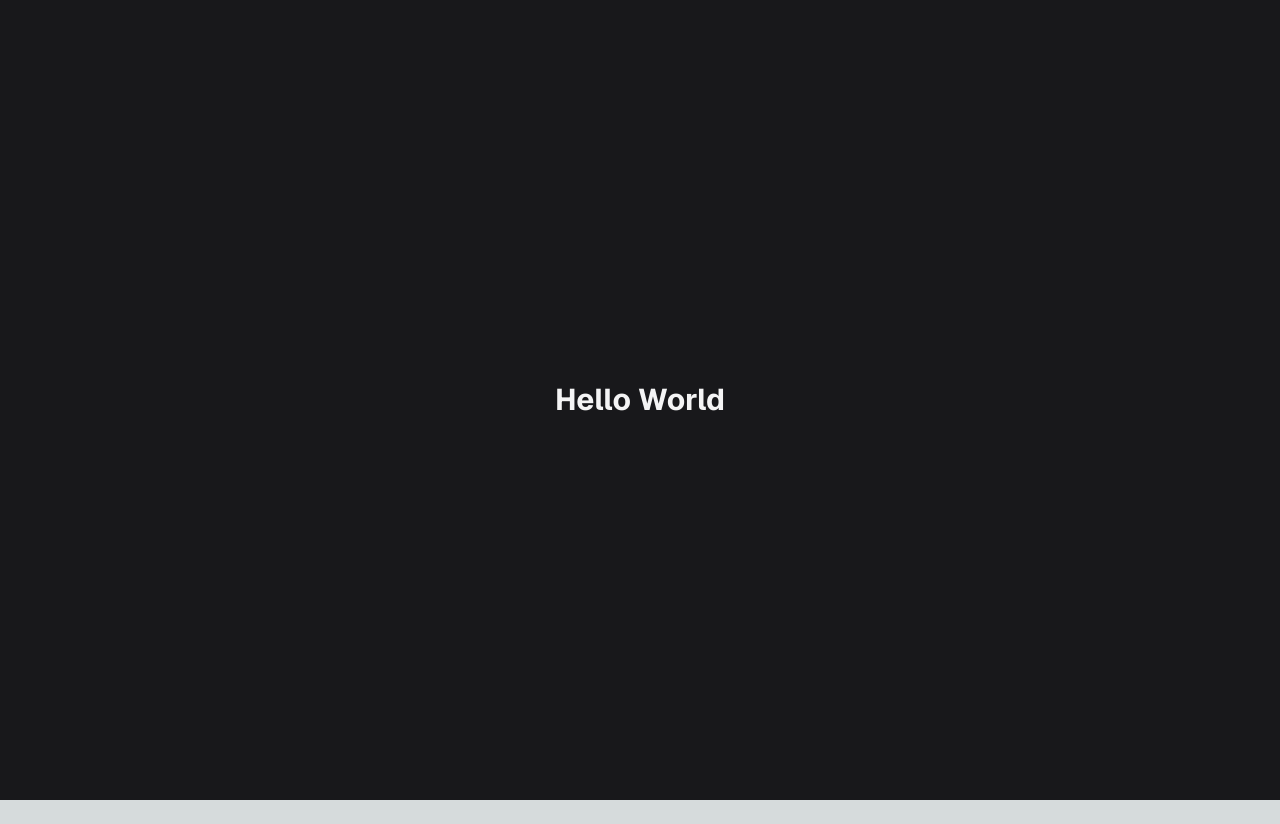
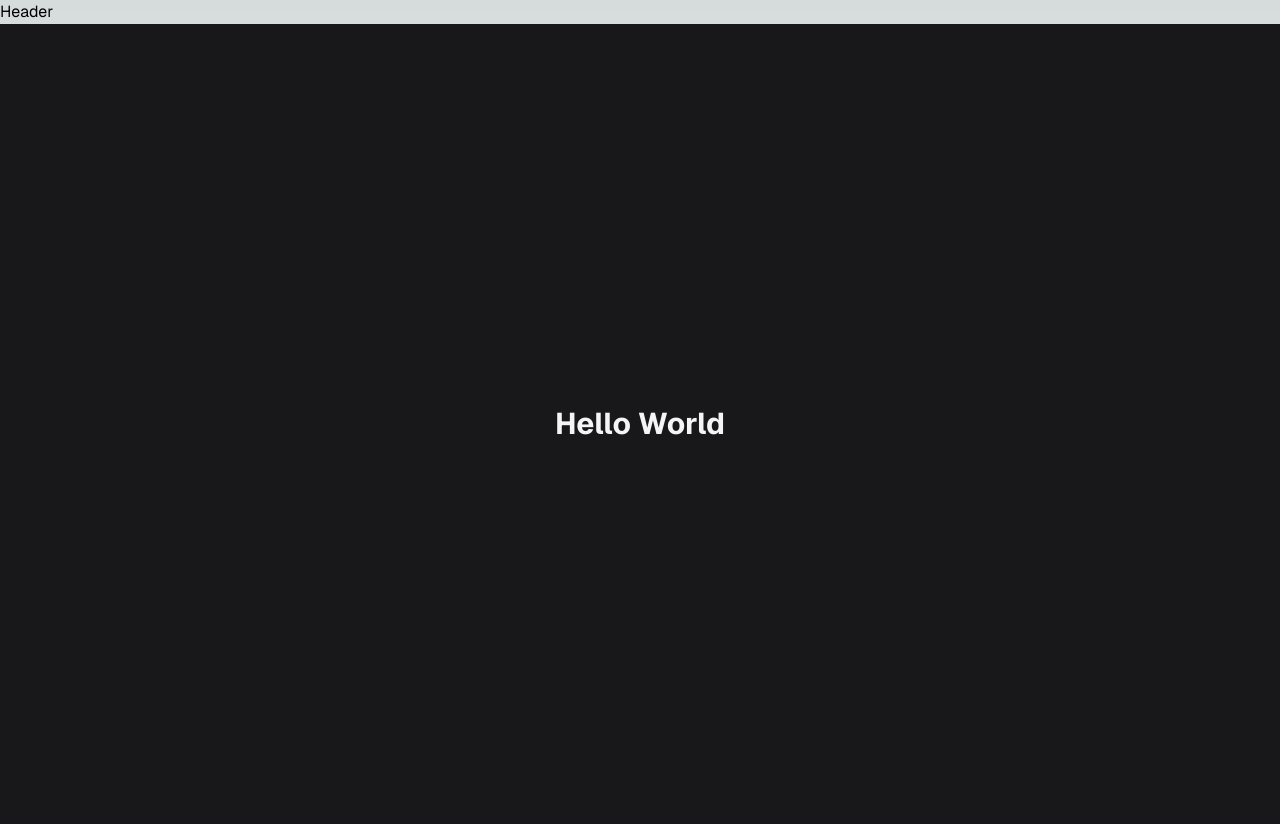
Before and after one commit to wfl-junior/rocketseat-ignite-app-router, a Next.js app: page / in a window 1280 px wide. Before the commit the page ends 800 px from the top, so only its background shows below. Built offline with nearby package versions, Linux system fonts and the light colour scheme.

Commit message:
Criando layout da aplicação

```diff
--- /dev/null
+++ b/src/app/(store)/(home)/loading.tsx
@@ -0,0 +1,7 @@
+interface HomeLoadingProps {}
+
+function HomeLoading({}: HomeLoadingProps): JSX.Element | null {
+  return <div>Carregando...</div>;
+}
+
+export default HomeLoading;
--- a/src/app/page.tsx
+++ b/src/app/(store)/(home)/page.tsx
@@ -1,4 +1,6 @@
-function Home(): JSX.Element | null {
+async function Home(): Promise<JSX.Element | null> {
+  await new Promise(resolve => setTimeout(resolve, 2000));
+
   return (
     <div className="min-h-screen flex items-center justify-center bg-zinc-900 text-zinc-100">
       <h1 className="text-3xl font-bold">Hello World</h1>
--- /dev/null
+++ b/src/app/(store)/layout.tsx
@@ -0,0 +1,21 @@
+import type { Metadata } from "next";
+import { Header } from "~/components/Header";
+
+export const metadata: Metadata = {
+  title: "devstore",
+};
+
+interface StoreLayoutProps {
+  children: React.ReactNode;
+}
+
+function StoreLayout({ children }: StoreLayoutProps): JSX.Element | null {
+  return (
+    <div>
+      <Header />
+      {children}
+    </div>
+  );
+}
+
+export default StoreLayout;
--- /dev/null
+++ b/src/components/Header.tsx
@@ -0,0 +1,5 @@
+interface HeaderProps {}
+
+export function Header({}: HeaderProps): JSX.Element | null {
+  return <header>Header</header>;
+}
--- a/tsconfig.json
+++ b/tsconfig.json
@@ -27,6 +27,6 @@
       "~/*": ["./src/*"]
     }
   },
-  "include": ["next-env.d.ts", "**/*.ts", "**/*.tsx", ".next/types/**/*.ts"],
+  "include": ["next-env.d.ts", "src", ".next/types/**/*.ts"],
   "exclude": ["node_modules"]
 }
```
